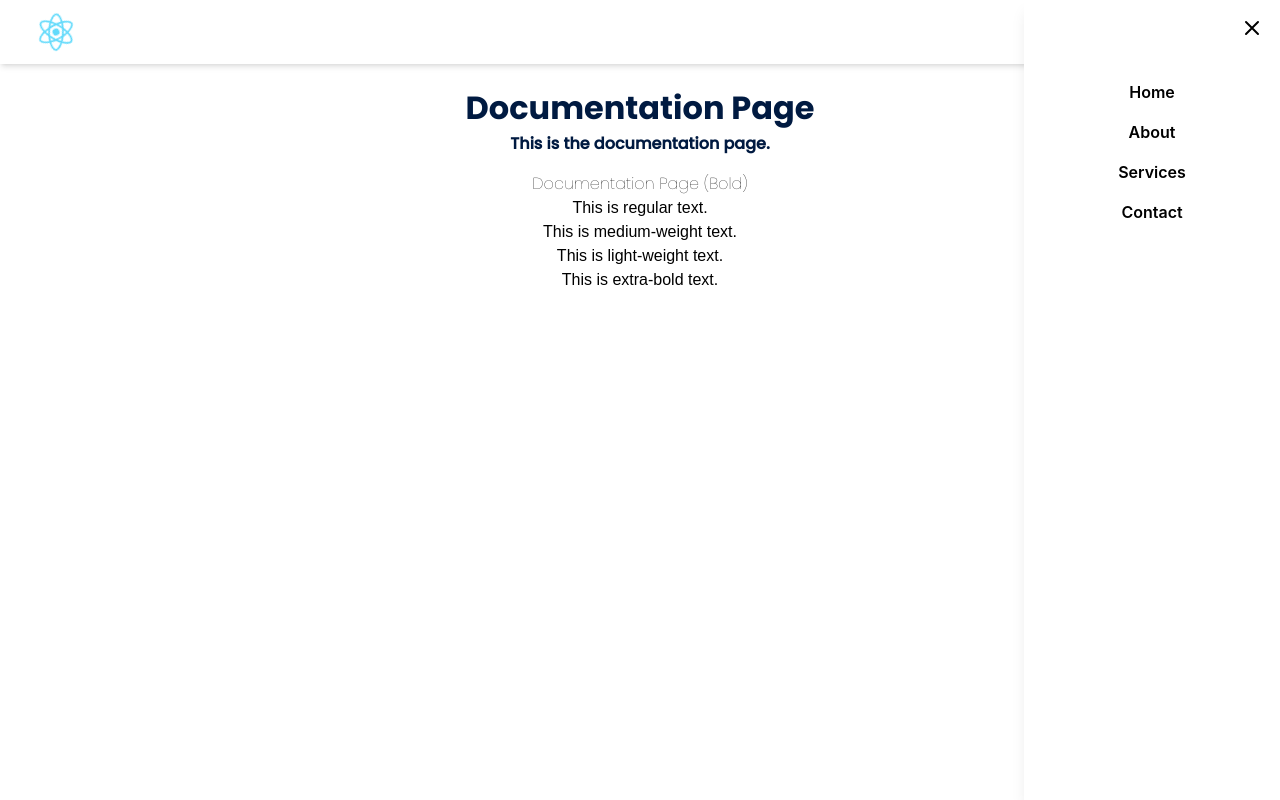
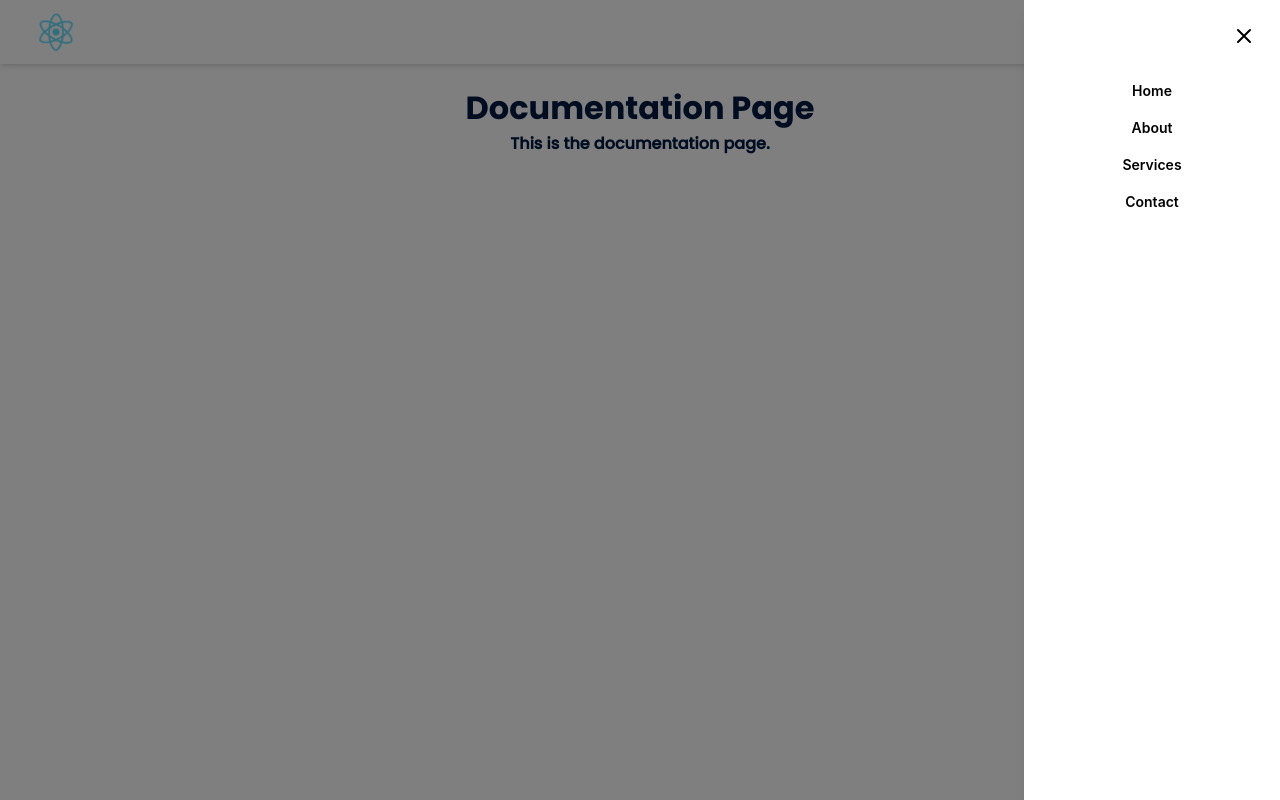
Before and after one commit to EkaBachrudin/react-ecommerce, a React (Create React App) app: page /doc in a window 1280 px wide. Both pictures are taken after a click on the button 1248 px from the left and 32 px from the top of the page. Built offline with nearby package versions, Linux system fonts and the light colour scheme.

Commit message:
Implement linter

```diff
--- a/src/components/layouts/SideMenu/SlideMenu.module.scss
+++ b/src/components/layouts/SideMenu/SlideMenu.module.scss
@@ -1,6 +1,7 @@
 @import "../../../styles/tailwind.scss";
 
-.side-menu {
+.sidemenu-mobile-container{
+  .side-menu {
     @apply fixed top-0 right-0 h-full w-64 bg-primary-rzaWhite shadow-lg transform transition-transform duration-300 ease-in-out z-50 translate-x-full;
 
     &.open {
@@ -8,6 +9,19 @@
     }
   }
 
-button{
-    @apply p-2 focus:outline-none absolute top-4 right-4;
+  button{
+      @apply p-2 focus:outline-none absolute top-4 right-4;
+  }
+
+  .navigation{
+    @apply mt-16 space-y-4 p-4;
+
+    .item{
+      @apply block text-f-14 font-semibold hover:text-secondary-rzaBlue;
+    }
+  }
+
+  .overlay{
+    @apply fixed inset-0 bg-primary-rzaBlack opacity-50 z-40;
+  }
 }
--- a/src/components/layouts/SideMenu/SlideMenu.tsx
+++ b/src/components/layouts/SideMenu/SlideMenu.tsx
@@ -1,4 +1,4 @@
-import React, { useState } from 'react';
+import React from 'react';
 import styles from './SlideMenu.module.scss';
 
 interface SideMenuProps {
@@ -8,14 +8,14 @@ interface SideMenuProps {
 
 const SlideMenu: React.FC<SideMenuProps> = ({ isOpen, onClose }) => {
   return (
-    <div className="sidemenu-mobile-container">
+    <div className={`${styles['sidemenu-mobile-container']}`}>
      <div className={`${styles['side-menu']} ${isOpen ? styles.open : ''}`}>
         <button
           onClick={onClose}
           className=""
         >
           <svg
-            className="w-6 h-6"
+            className="size-6"
             fill="none"
             stroke="currentColor"
             viewBox="0 0 24 24"
@@ -31,28 +31,28 @@ const SlideMenu: React.FC<SideMenuProps> = ({ isOpen, onClose }) => {
         </button>
 
         {/* Menu Content */}
-        <nav className="mt-16 space-y-4 text-gray-800 p-4">
-          <a href="#home" className="block text-lg font-semibold hover:text-blue-500">
+        <nav className={`${styles['navigation']}`}>
+          <a href="#home" className={`${styles['item']}`}>
             Home
           </a>
-          <a href="#about" className="block text-lg font-semibold hover:text-blue-500">
+          <a href="#about" className={`${styles['item']}`}>
             About
           </a>
-          <a href="#services" className="block text-lg font-semibold hover:text-blue-500">
+          <a href="#services" className={`${styles['item']}`}>
             Services
           </a>
-          <a href="#contact" className="block text-lg font-semibold hover:text-blue-500">
+          <a href="#contact" className={`${styles['item']}`}>
             Contact
           </a>
         </nav>
-      </div>
+    </div>
 
       {/* Overlay (to close the menu when clicking outside) */}
       {isOpen && (
-        <div
+        <button
           onClick={onClose}
-          className="fixed inset-0 bg-black opacity-50 z-40"
-        ></div>
+          className={`${styles['overlay']}`}
+        ></button>
       )}
     </div>
   );
--- a/src/pages/Doc/Doc.tsx
+++ b/src/pages/Doc/Doc.tsx
@@ -7,14 +7,6 @@ const Doc: React.FC = () => {
       <h1 className={styles.title}>Documentation Page</h1>
       <p className={styles.description}>This is the documentation page.</p>
 
-      <div className="p-4">
-        <h1 className="font-poppins-thin text-2xl">Documentation Page (Bold)</h1>
-        <p className="poppins-regular">This is regular text.</p>
-        <p className="poppins-medium">This is medium-weight text.</p>
-        <p className="poppins-light">This is light-weight text.</p>
-        <p className="poppins-extrabold">This is extra-bold text.</p>
-      </div>
-
     </div>
   );
 };
```
Also changed, not shown: package.json (+9 -1 lines), .eslintrc.js (added), 1 other file (tests, documents, lock files or other folders).
